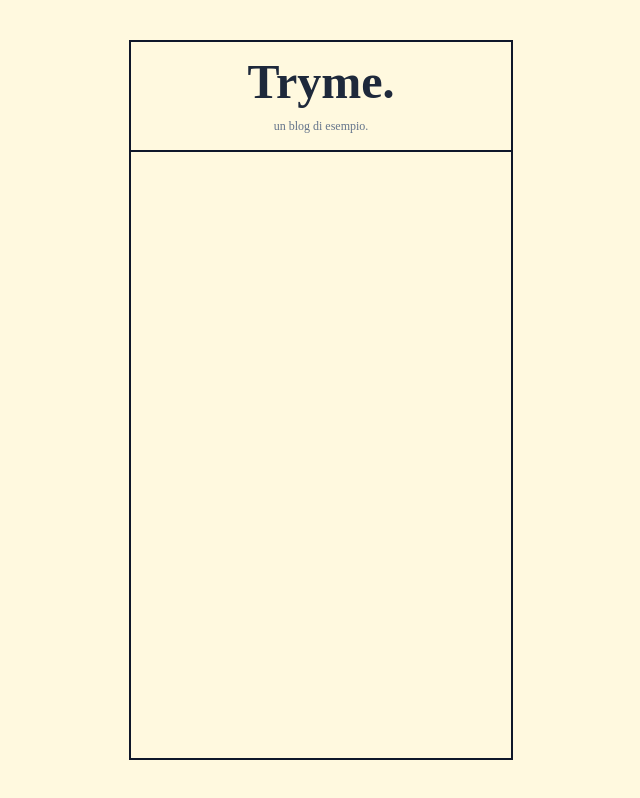
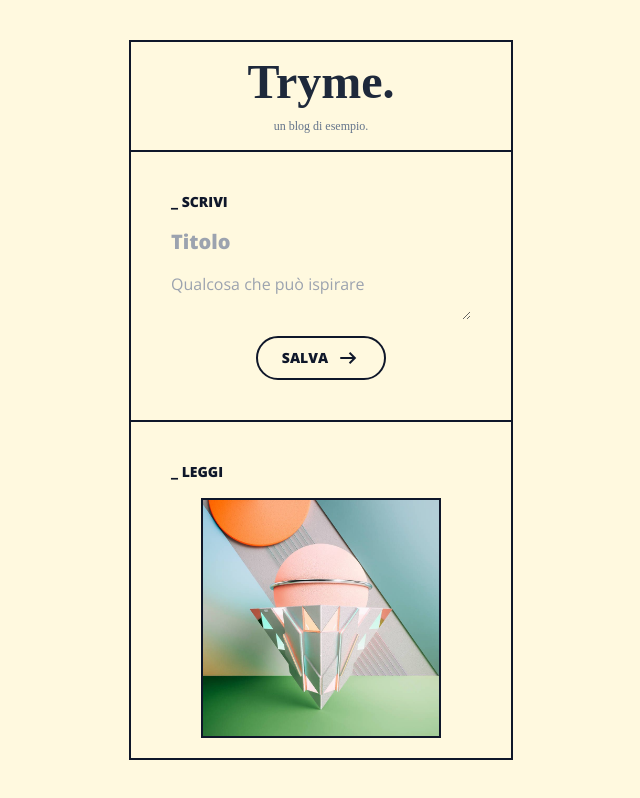
Before and after one commit to diemrt/blog-sample-web, a React (Create React App) app: page / in a window 1280 px wide. Shown: the whole page, without its empty margins (319-959 px from the left). Built offline with nearby package versions, Linux system fonts and the light colour scheme; a web font is replaced by a local one.

Commit message:
fixing wrong routing

```diff
--- a/src/App.js
+++ b/src/App.js
@@ -13,7 +13,7 @@ function App() {
       errorElement: <NotFoundPage />,
       children: [
         {
-          path: "/posts",
+          path: "/",
           element: <PostsPage />
         },
         {
--- a/src/components/Posts/PostsList.component.jsx
+++ b/src/components/Posts/PostsList.component.jsx
@@ -5,7 +5,7 @@ export default function PostsList(props){
 
     if(typeof props !== "undefined") {
         return props.posts.map(post => (
-            <Link key={post.id} to={post.id}>
+            <Link key={post.id} to={`/posts/${post.id}`}>
                 <div className="flex flex-col items-center p-10 gap-4 border-slate-900 border-t-2">
                     <h1 className="font-sans text-sm font-extrabold w-full">_ LEGGI</h1>
                     {typeof post.cover !== "undefined" ? (<LazyLoadImage className="w-60 h-60 object-cover border-2 border-slate-900" alt={post.id} src={`/images/${post.cover}.jpg`} placeholderSrc={`/images/placeholder_${post.cover}.jpg`} />) : null}
--- a/src/pages/404page.jsx
+++ b/src/pages/404page.jsx
@@ -7,7 +7,7 @@ export default function NotFoundPage(){
         <div className='w-96 sm:border-2 sm:border-white'>
             <div className='sm:h-full sm:overflow-auto'>
                 <header className='flex text-center flex-col gap-3 p-4 font-serif border-b-2 border-slate-900'>
-                    <Link to="/posts" className='hover:underline text-5xl font-black rotate-3'>Tryme.</Link>
+                    <Link to="/" className='hover:underline text-5xl font-black rotate-3'>Tryme.</Link>
                     <small className="text-xs text-slate-200">!@#$%^&.</small>
                 </header>
                 <div className="flex flex-col font-serif gap-10 p-10 border-t-2 items-center border-white">
--- a/src/pages/SinglePostPage/post.page.jsx
+++ b/src/pages/SinglePostPage/post.page.jsx
@@ -1,3 +1,4 @@
+import { LazyLoadImage } from "react-lazy-load-image-component";
 import { useSelector } from "react-redux";
 import { Navigate, useParams } from "react-router-dom"
 
@@ -12,7 +13,7 @@ export default function PostPage(){
         <section className='flex flex-col p-10 gap-4'>
             <article className="flex flex-col items-center gap-10">
                 <h2 className="font-serif text-3xl">{post.title}</h2>
-                {typeof post.cover !== "undefined" ? (<img className="h-60 object-cover border-2 border-slate-900" alt={post.id} src={post.cover}></img>) : null}
+                {typeof post.cover !== "undefined" ? (<LazyLoadImage className="h-60 object-cover border-2 border-slate-900" alt={post.id} src={`/images/${post.cover}.jpg`} placeholderSrc={`/images/placeholder_${post.cover}.jpg`} />) : null}
                 <p className="post-content">{post.description}</p>
             </article>
         </section>
--- a/src/pages/root.jsx
+++ b/src/pages/root.jsx
@@ -7,7 +7,7 @@ export default function Root(){
         <div className='w-96 sm:border-2 sm:border-slate-900'>
             <div className='sm:h-full sm:overflow-auto'>
                 <header className='flex text-center flex-col gap-3 p-4 font-serif border-b-2 border-slate-900'>
-                    <Link to="/posts" className='hover:underline text-5xl font-black text-slate-800'>Tryme.</Link>
+                    <Link to="/" className='hover:underline text-5xl font-black text-slate-800'>Tryme.</Link>
                     <small className="text-xs text-slate-500">un blog di esempio.</small>
                 </header>
                 <Outlet />
```
